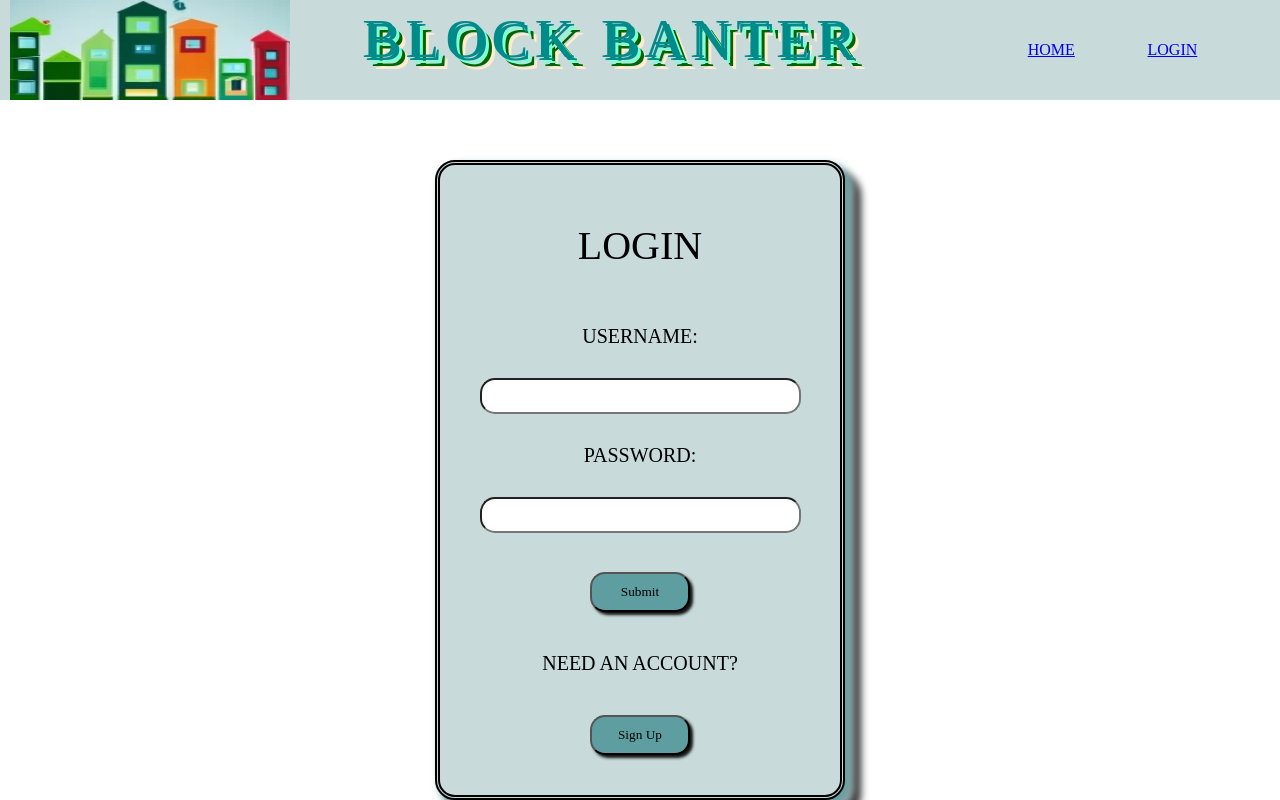
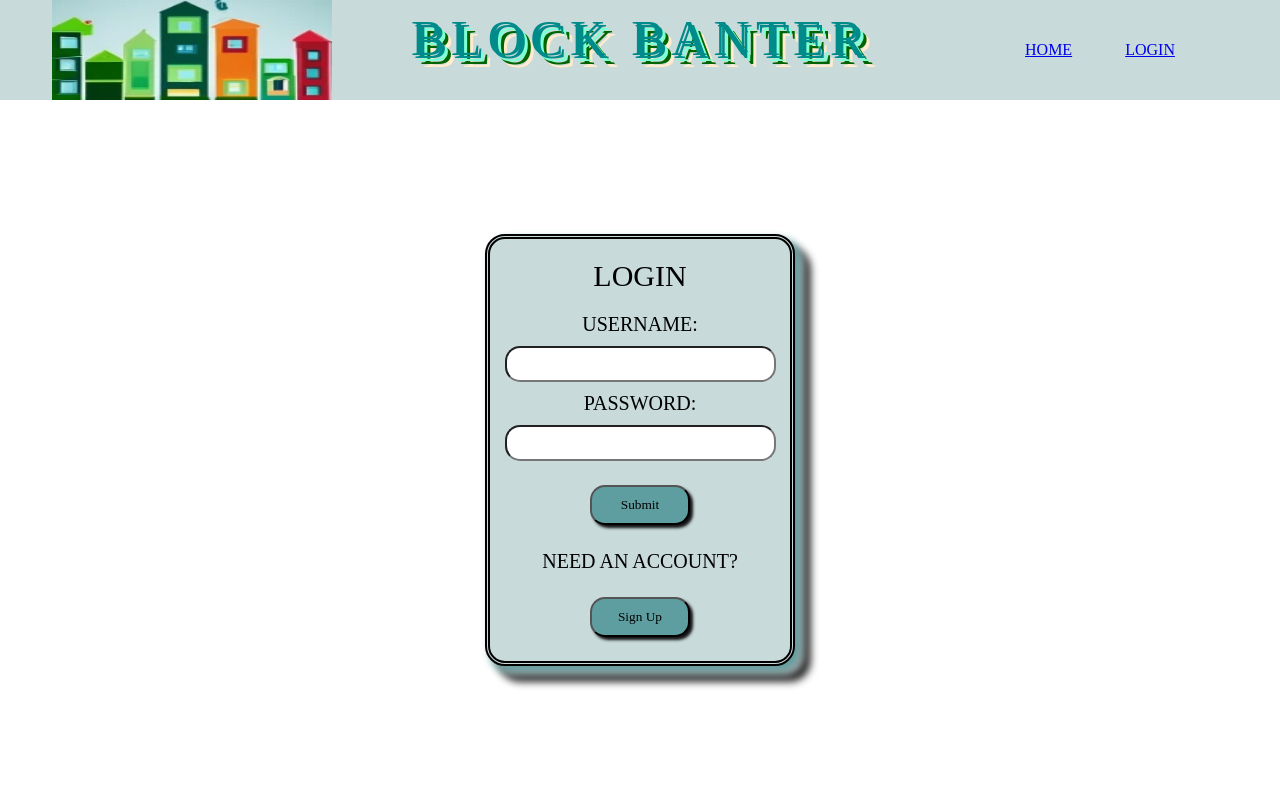
Before and after one commit to JaclynFoster/neighborhood-chat-page, a React (Create React App) app: page /login in a window 1280 px wide. Built offline with nearby package versions, Linux system fonts and the light colour scheme; no server answers; a web font is replaced by a local one.

Commit message:
fixed login screen and navigation

```diff
--- a/src/components/Layout/Layout.css
+++ b/src/components/Layout/Layout.css
@@ -8,15 +8,15 @@ nav {
   flex-direction: row;
   align-items: flex-start;
   justify-content: space-evenly;
-  width: 25%;
+  width: 20%;
   flex-wrap: wrap;
   min-width: 250px;
 }
 
 .logo {
     height: 100px;
-    width: 280px;
-    min-width: 200px;
+    width: 20%;
+    min-width: 280px;
 
 }
 
@@ -25,14 +25,14 @@ nav {
     9px 9px blanchedalmond, 12px 12px 0 black;
     font-weight: 300;
     text-transform: uppercase;
-    font-size: 55px;
+    font-size: 50px;
     text-align: center;
     margin: 0;
     color: darkcyan;
     animation: shadows 1.2s ease-in infinite;
     letter-spacing: 0.4rem;
-    width: 40%;
-    min-width: 200px;
+    width: 50%;
+    min-width: 280px;
   }
 
   @keyframes shadows {
@@ -106,7 +106,6 @@ nav {
     flex-wrap: wrap;
     background-color: rgb(200, 218, 218);
     align-items: center;
-    justify-content: space-between;
-    padding-left: 10px;
-    padding-right: 10px;
+    justify-content: center;
+    width: 100%;
   }
--- a/src/components/Login/Login.css
+++ b/src/components/Login/Login.css
@@ -3,11 +3,10 @@
     display: flex;
     flex-direction: row;
     flex-wrap: nowrap;
-    height: 80vh;
-    margin-top: 25px;
-   justify-content: space-around;
-
-
+    width: 100vw;
+    height: 100vh;
+    align-items: center;
+    justify-content: center;
 }
 
 
@@ -17,14 +16,32 @@
     justify-content: space-evenly;
     align-items: center;
     background-color: rgb(200, 218, 218);
-    width: 400px;
+    width: 300px;
+    margin: 25px;
     border: 5px double;
     box-shadow: 5px 5px 8px cadetblue, 10px 10px 8px darkgrey, 15px 15px 8px black;
     border-radius: 20px;
-
-
 }
 
+.username {
+    display: flex;
+    flex-direction: column;
+    align-items: center;
+    justify-content: center;
+    width: 100%;
+    min-width: 250px;
+    gap: 10px;
+}
+
+.password {
+    display: flex;
+    flex-direction: column;
+    align-items: center;
+    width: 100%;
+    min-width: 250px;
+    gap: 10px;
+    margin-top: 10px;
+}
 
 .signup {
     display: flex;
@@ -37,21 +54,18 @@
     border: 5px double;
     box-shadow: 5px 5px 8px cadetblue, 10px 10px 8px darkgrey, 15px 15px 8px black;
     border-radius: 20px;
-
-
 }
 
 label {
     font-weight: 400;
     text-transform: uppercase;
     font-size: 20px;
-
 }
 
 .join {
     font-weight: 400;
     text-transform: uppercase;
-    font-size: 40px;
+    font-size: 30px;
 }
 
 .h3 {
@@ -63,22 +77,27 @@ label {
 }
 
 input {
-    width: 300px;
+    width: 250px;
+    min-width: 250px;
     height: 30px;
     border-radius: 15px;
     padding-left: 15px;
-
 }
 
+
+.login-btns {
+    display: flex;
+    flex-direction: column;
+    align-items: center;
+    justify-content: space-evenly;
+    height: 200px;
+}
 button {
     height: 40px;
     width: 100px;
     border-radius: 15px;
     box-shadow: 3px 3px 3px rgb(19, 19, 20);
     background-color: cadetblue;
-    margin-bottom: 10px;
-    margin-top: 10px;
-
 }
 
 button:hover {
@@ -101,9 +120,9 @@ button:active {
     background-color: rgba(0, 0, 0, 0.074);
     left: 0;
     top: 0;
-  }
+}
 
-  .modal-box {
+.modal-box {
     background-color: rgb(200, 218, 218);;
     width: 500px;
     height: 20px;
@@ -112,4 +131,4 @@ button:active {
     font-size: 45px;
     font-weight: bolder;
     padding: 10px 10px;
-  }
+}
--- a/src/routes/Login.js
+++ b/src/routes/Login.js
@@ -4,9 +4,9 @@ import Layout from '../components/Layout/Layout'
 import axios from 'axios'
 import AuthContext from '../context/auth-context'
 import { useNavigate } from 'react-router-dom'
-const { REACT_APP_BACKEND_URL } = process.env;
+const { REACT_APP_BACKEND_URL } = process.env
 
-const url = REACT_APP_BACKEND_URL || '';
+const url = REACT_APP_BACKEND_URL || ''
 
 const Login = () => {
   const props = useContext(AuthContext)
@@ -51,20 +51,26 @@ const Login = () => {
         <AuthContext.Provider value={{ user_id: userObject.user_id }}>
           <div key={userObject.user_id} className="login">
             <h1 className="join">Login</h1>
+            <div className="username">
               <label>Username:</label>
               <input
                 value={usernameInput}
                 onChange={e => handleUsernameChange(e.target.value)}
               />
+            </div>
+            <div className="password">
               <label>Password:</label>
               <input
                 type="password"
                 value={passwordInput}
                 onChange={e => handlePasswordChange(e.target.value)}
               />
+            </div>
+            <div className="login-btns">
               <button onClick={() => loginClickHandler()}>Submit</button>
               <label>Need an account?</label>
               <button onClick={() => newSignupHandler()}>Sign Up</button>
+            </div>
           </div>
         </AuthContext.Provider>
       </div>
```
Lines whose indentation alone changed are shown as unchanged.
